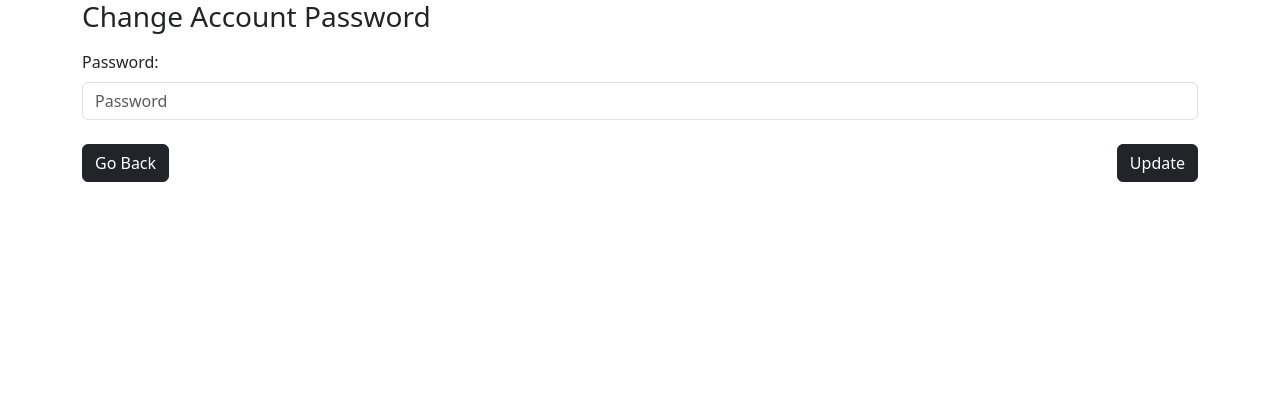
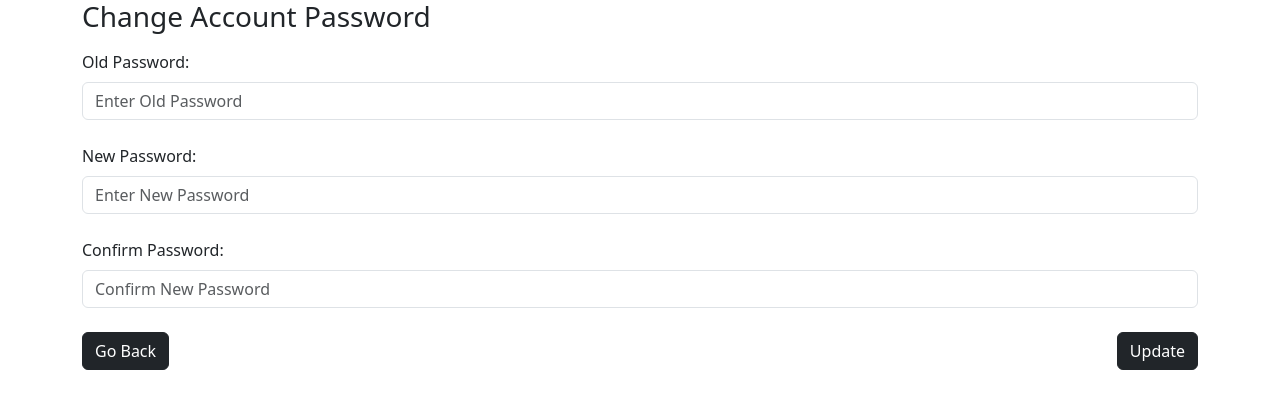
Before and after one commit to topecnz/Cebu-AMFM-EIS, a Django app: template inventory/templates/main/change_password_dropdown.html in a window 1280 px wide. Shown: the top 417 px of the page. Run offline with Django 4.2, Linux system fonts and the light colour scheme; the template is opened without the code that fills it, so the values that code supplies are empty; some libraries are stand-ins or nearby versions.

Commit message:
change pass dropdown functionality (partial)

```diff
--- a/inventory/templates/main/change_password_dropdown.html
+++ b/inventory/templates/main/change_password_dropdown.html
@@ -13,8 +13,18 @@
 </div>
 
 <div class="mb-1">
-    <label class="form-label">Password:</label> <!-- PASSWORD -->
-    <input value="" id="password" type="password" class="form-control mb-4" placeholder="Password">
+    <label class="form-label">Old Password:</label>
+    <input value="" id="oldpassword" type="password" class="form-control mb-4" placeholder="Enter Old Password">
+    <div id="pwMsg">
+</div>
+<div class="mb-1">
+    <label class="form-label">New Password:</label> <!-- PASSWORD -->
+    <input value="" id="password" type="password" class="form-control mb-4" placeholder="Enter New Password">
+    <div id="pwMsg">
+</div>
+<div class="mb-1">
+    <label class="form-label">Confirm Password:</label>
+    <input value="" id="cpassword" type="password" class="form-control mb-4" placeholder="Confirm New Password">
     <div id="pwMsg">
 </div>
 
```
Also changed, not shown: inventory/accounts.py (+26 -26 lines).
